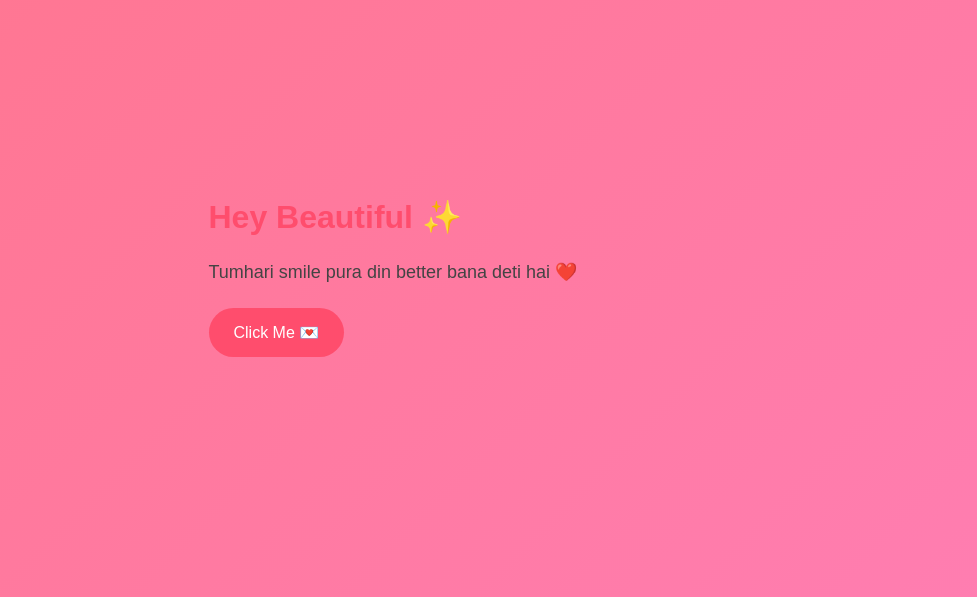
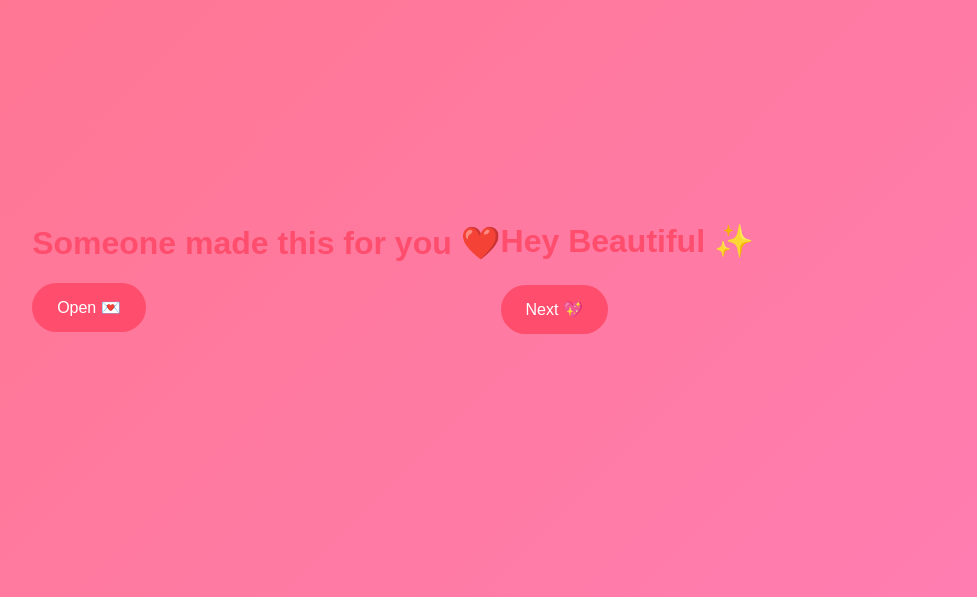
Before and after one commit to abhinaviit2026-tech/cutu-app, a Flask app: page / in a window 1280 px wide. Shown: the part 133-730 px from the top of the page, without its empty margins (247-1224 px from the left). Run offline with Flask 3, Linux system fonts and the light colour scheme.

Commit message:
cinematic update

```diff
--- a/static/script.js
+++ b/static/script.js
@@ -1,26 +1,60 @@
 const lines = [
 
-"Tum online aati ho toh notification bhi cute lagta hai 💖",
+"Tumhari smile pura din acha bana deti hai 💖",
 
-"Sach bolu? Tumhari vibe dangerous level ki achi hai ✨",
+"Sach bolu...? Tum dangerous level ki cute ho 😭",
 
-"Agar smiles addictive hoti... toh shayad main guilty hota 😭",
+"Tumhari vibe bohot alag hai ✨",
 
-"Tumhari ek reply = pura din acha ❤️",
+"Shayad tumhe idea bhi nahi... tum kitni special ho ❤️",
 
-"Shayad tumhe pata nahi... par tum kaafi special ho 🌸"
+"Aur haan... ye site sirf tumhare liye bani hai 🌸"
 
 ];
 
-let index = 0;
+let current = 0;
+
+function typeText(text){
+
+    let i = 0;
+
+    const typing = document.getElementById("typing");
+
+    typing.innerHTML = "";
+
+    const interval = setInterval(() => {
+
+        typing.innerHTML += text.charAt(i);
+
+        i++;
+
+        if(i >= text.length){
+
+            clearInterval(interval);
+        }
+
+    },50);
+}
 
 function changeText(){
 
-    document.getElementById("shayari").innerText = lines[index];
+    current++;
 
-    index++;
+    if(current >= lines.length){
 
-    if(index >= lines.length){
-        index = 0;
+        current = 0;
     }
+
+    typeText(lines[current]);
 }
+
+function openSite(){
+
+    document.getElementById("intro").style.display = "none";
+
+    document.getElementById("mainCard").classList.remove("hidden");
+
+    document.getElementById("music").play();
+
+    typeText(lines[0]);
+}
--- a/templates/index.html
+++ b/templates/index.html
@@ -9,21 +9,41 @@
 </head>
 <body>
 
+  <!-- intro screen -->
+
+  <div id="intro">
+
+      <h1 class="intro-text">
+        Someone made this for you ❤️
+      </h1>
+
+      <button onclick="openSite()">
+        Open 💌
+      </button>
+
+  </div>
+
+  <!-- main site -->
+
   <div class="hearts"></div>
 
-  <div class="card">
+  <div class="card hidden" id="mainCard">
 
-    <h1>Hey Beautiful ✨</h1>
+      <h1>Hey Beautiful ✨</h1>
 
-    <p id="text">
-      Tumhari smile pura din better bana deti hai ❤️
-    </p>
+      <p id="typing"></p>
 
-    <button onclick="changeText()">
-      Click Me 💌
-    </button>
+      <button onclick="changeText()">
+        Next 💖
+      </button>
 
   </div>
+
+  <!-- music -->
+
+  <audio id="music" loop>
+      <source src="{{ url_for('static', filename='music/romantic.mp3') }}" type="audio/mpeg">
+  </audio>
 
   <script src="{{ url_for('static', filename='script.js') }}"></script>
 
```
Also changed, not shown: 1 other file.
